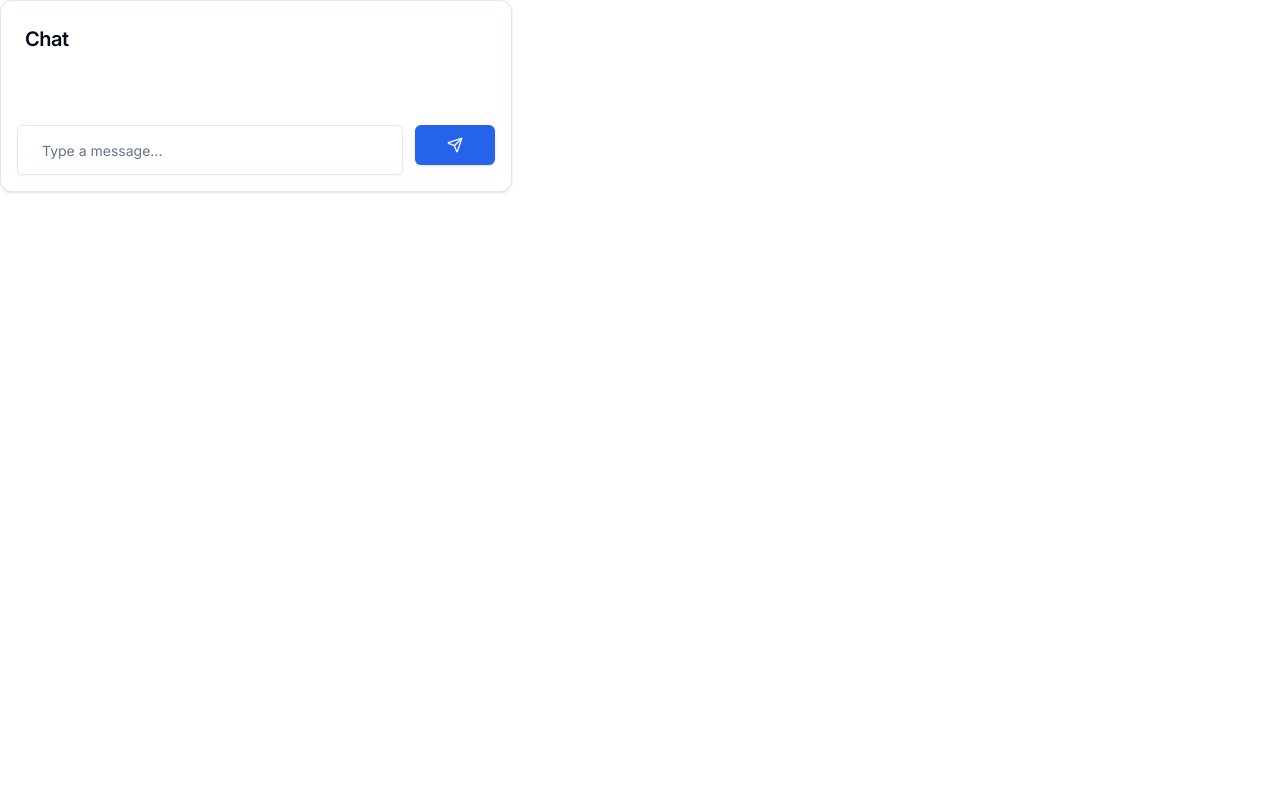
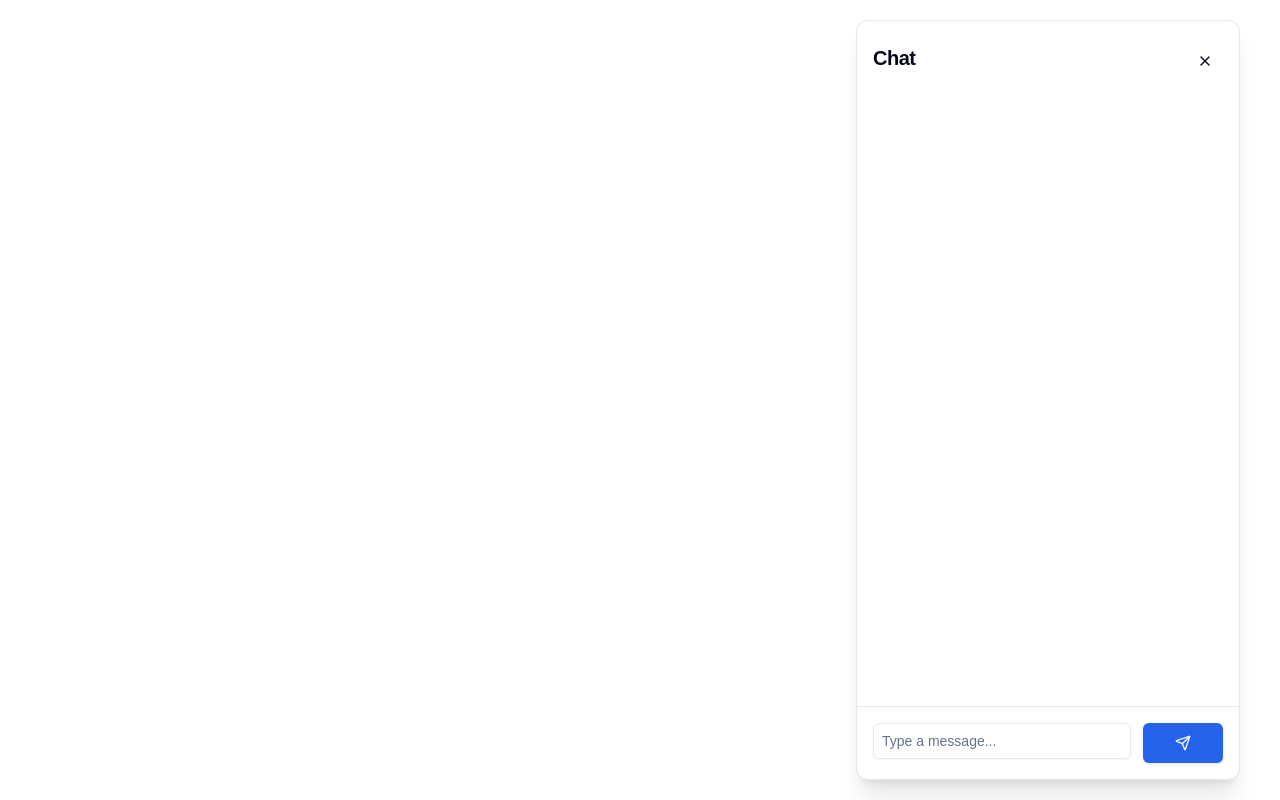
Before and after one commit to Badalsingh2/commerce-genesis, a Next.js app in the folder frontend/: page /chat in a window 1280 px wide. Built offline with nearby package versions, Linux system fonts and the light colour scheme.

Commit message:
chat donan done

```diff
--- a/frontend/src/app/layout.tsx
+++ b/frontend/src/app/layout.tsx
@@ -3,10 +3,7 @@ import "./globals.css"
 import { ThemeProvider } from "@/components/theme-provider"
 import { ClerkProvider, SignInButton, SignedIn, SignedOut, UserButton } from '@clerk/nextjs'
 import type { Metadata } from "next"
-import { Inter } from "next/font/google"
 import type React from "react" // Import React
-
-const inter = Inter({ subsets: ["latin"] })
 
 export const metadata: Metadata = {
   title: "Foodie - Fresh Local Produce",
@@ -27,8 +24,8 @@ export default function RootLayout({
           enableSystem
           disableTransitionOnChange
         >
-          <body className={inter.className}>{children}
-
+          <body>
+            {children}
           </body>
           <Toaster />
         </ThemeProvider>
--- a/frontend/src/components/Chat.tsx
+++ b/frontend/src/components/Chat.tsx
@@ -3,7 +3,7 @@ import { Input } from "@/components/ui/input";
 import { Button } from "@/components/ui/button";
 import { Card, CardContent, CardHeader, CardTitle } from "@/components/ui/card";
 import { X, Send } from 'lucide-react';
-import ReactMarkdown from "react-markdown"; // Assuming you want to use markdown parsing
+import ReactMarkdown from "react-markdown";
 
 interface ChatProps {
   inputMessage: string;
@@ -34,83 +34,56 @@ export function Chat({
 
   const handleSendMessage = async () => {
     if (inputMessage.trim()) {
-      // Add user's message to chatMessages
       const userMessage: ChatMessage = { sender: 'user', message: inputMessage };
       setChatMessages([...chatMessages, userMessage]);
-      console.log('User message added:', userMessage);
 
-      // Send message to backend
       try {
         const response = await fetch('http://127.0.0.1:5000/chat', {
           method: 'POST',
-          headers: {
-            'Content-Type': 'application/json',
-          },
+          headers: { 'Content-Type': 'application/json' },
           body: JSON.stringify({ text: inputMessage }),
         });
 
         if (response.ok) {
           const data = await response.json();
-          console.log(data.response);
-
-          // Add bot's response to chatMessages
           const botMessage: ChatMessage = { sender: 'bot', message: data.response };
           setChatMessages((prevMessages) => [...prevMessages, botMessage]);
-          console.log('Bot message added:', botMessage);
-        } else {
-          console.error('Failed to send message to backend', response.statusText);
         }
       } catch (error) {
-        console.error('Error sending message to backend:', error);
+        console.error('Error sending message:', error);
       }
-
-      // Clear the input field
       setInputMessage('');
     }
   };
 
   return (
-    <div className={`md:block ${isChatOpen ? 'block' : 'hidden md:flex'} absolute md:static inset-0 bg-background z-50 md:w-1/3 lg:w-2/5`}>
+    <div className="fixed inset-x-0 top-5 bottom-5 md:right-10 md:left-auto md:w-96 bg-background z-50 shadow-xl rounded-lg overflow-hidden">
       <Card className="w-full h-full flex flex-col">
-        <CardHeader className="flex flex-row justify-between items-center">
+        <CardHeader className="flex flex-row justify-between items-center p-4">
           <CardTitle className="text-xl">Chat</CardTitle>
-          <Button
-            variant="ghost"
-            size="icon"
-            onClick={() => setIsChatOpen(false)}
-            className="md:hidden"
-          >
-            <X className="h-5 w-5" />
+          <Button variant="ghost" size="icon" onClick={() => setIsChatOpen(false)}>
+            <X className="h-6 w-6" />
           </Button>
         </CardHeader>
         <CardContent className="flex-1 overflow-y-auto p-4">
           {chatMessages.map((chatMessage, index) => (
             <div
               key={index}
-              className={`mb-3 p-3 rounded-lg text-sm ${chatMessage.sender === 'user'
-                ? 'bg-primary text-right ml-auto'
-                : 'bg-muted text-left'
-                }`}
-              style={{
-                maxWidth: 'max-content', // Adjust the width to max-content
-                wordWrap: 'break-word' // Ensure that long words break if necessary
-              }}
+              className={`mb-3 p-3 rounded-lg text-sm ${chatMessage.sender === 'user' ? 'bg-primary text-right ml-auto' : 'bg-muted text-left'}`}
+              style={{ maxWidth: 'max-content', wordWrap: 'break-word' }}
             >
-
-              <div className="flex flex-col items-start">
-                <p>{chatMessage.sender}</p>
-                <ReactMarkdown>{chatMessage.message}</ReactMarkdown>
-              </div>
+              <p className="font-bold">{chatMessage.sender}</p>
+              <ReactMarkdown>{chatMessage.message}</ReactMarkdown>
             </div>
           ))}
         </CardContent>
-        <div className="p-4 flex">
+        <div className="p-4 flex border-t">
           <Input
             value={inputMessage}
             onChange={(e) => setInputMessage(e.target.value)}
             onKeyDown={handleKeyPress}
             placeholder="Type a message..."
-            className="flex-1 mr-3 p-6"
+            className="flex-1 mr-3 p-2"
           />
           <Button onClick={handleSendMessage} size="lg">
             <Send className="h-5 w-5" />
```
Also changed, not shown: 1 other file (tests, documents, lock files or other folders).
